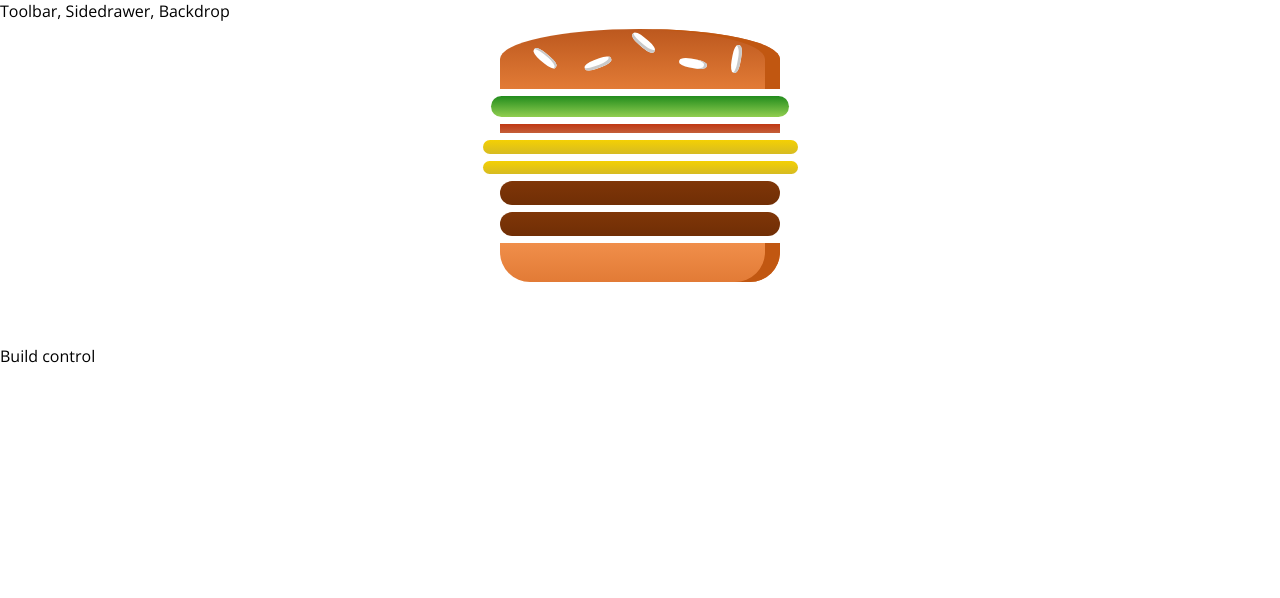
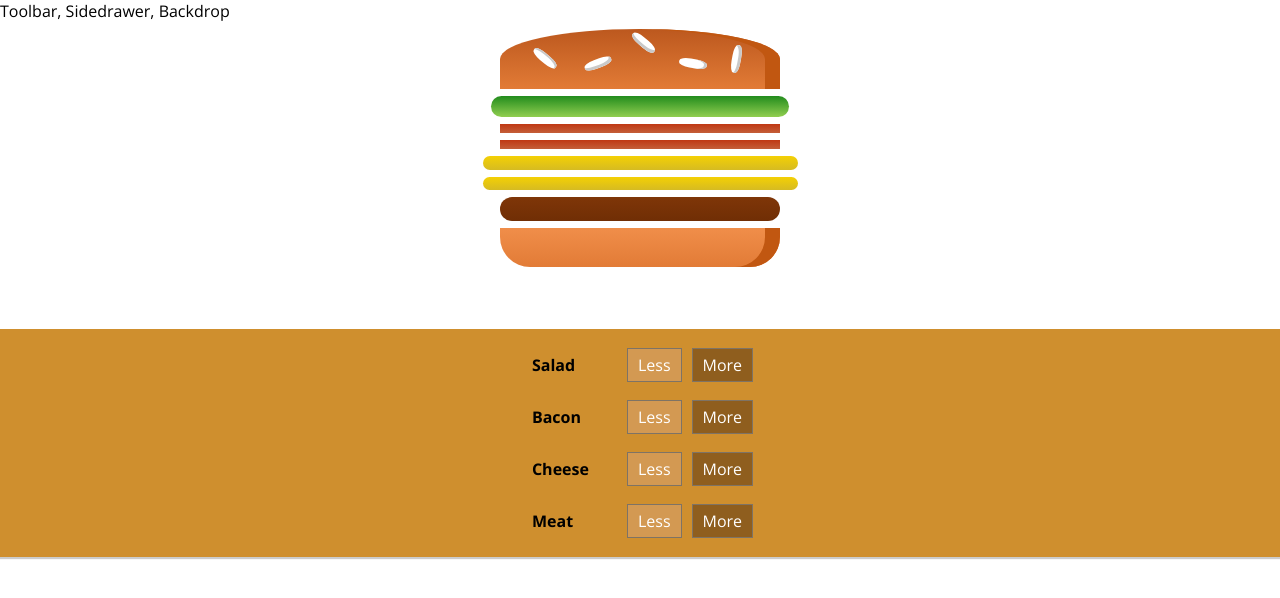
Before and after one commit to amangoyal2611/burger-app, a React (Create React App) app: page / in a window 1280 px wide. Shown: the top 598 px of the page. Built offline with nearby package versions, Linux system fonts and the light colour scheme.

Commit message:
add or remove button added

```diff
--- /dev/null
+++ b/src/components/Burger/BuildControls/BuildControl/BuildControl.js
@@ -0,0 +1,14 @@
+import React from 'react';
+import classes from './BuildControl.module.css'
+
+const buildControl = (props) => {
+    return (
+        <div className={classes.BuildControl}>
+            <div className={classes.Label}>{props.label}</div>
+            <button onClick={props.removed} className={classes.Less}>Less</button>
+            <button onClick={props.added} className={classes.More}>More</button>
+        </div>
+    );
+};
+
+export default buildControl;
--- /dev/null
+++ b/src/components/Burger/BuildControls/BuildControl/BuildControl.module.css
@@ -0,0 +1,56 @@
+.BuildControl{
+    display: flex;
+    justify-content: space-between;
+    align-items: center;
+    margin: 5px 0;
+}
+
+.BuildControl button{
+    display: block;
+    font: inherit;
+    padding: 5px 10px ;
+    margin: 0 5px;
+    width: 1px solid #AA6817;
+    cursor: pointer;
+    outline: none;
+    border: 1px solid  #7E7365 ;
+}
+
+.BuildControl button:disabled {
+    background-color: #AC9980;
+    border: 1px solid #7E7365;
+    color: #ccc;
+    cursor: default;
+}
+
+.BuildControl button:hover:disabled {
+    background-color: #AC9980;
+    color: #ccc;
+    cursor: not-allowed;
+}
+
+.Label {
+    padding: 10px;
+    font-weight: bold;
+    width: 80px;
+}
+
+.BuildControl .Less {
+    background-color: #D39952;
+    color: white;
+}
+
+.BuildControl .More {
+    background-color: #8F5E1E;
+    color: white;
+}
+
+.BuildControl .Less:hover, .BuildControl .Less:active {
+    background-color: #DAA972;
+    color: white;
+}
+
+.BuildControl .More:hover,.BuildControl .More:active {
+    background-color: #99703F;
+    color: white;
+}
--- /dev/null
+++ b/src/components/Burger/BuildControls/BuildControls.js
@@ -0,0 +1,27 @@
+import React from 'react';
+import classes from './BuildControls.module.css'
+import BuildControl from './BuildControl/BuildControl'
+
+const controls = [
+    { label: 'Salad', type: 'salad' },
+    { label: 'Bacon', type: 'bacon' },
+    { label: 'Cheese', type: 'cheese' },
+    { label: 'Meat', type: 'meat' },
+];
+
+const buildControls = (props) => {
+    return (
+        <div className={classes.BuildControls}>
+            {controls.map(ctrl => {
+                return <BuildControl
+                    key={ctrl.type}
+                    label={ctrl.label}
+                    type={ctrl.type}
+                    added={() => props.ingredientAdded(ctrl.type)}
+                    removed={() => props.ingredientRemoved(ctrl.type)}/>
+            })}
+        </div>
+    );
+};
+
+export default buildControls;
--- /dev/null
+++ b/src/components/Burger/BuildControls/BuildControls.module.css
@@ -0,0 +1,10 @@
+.BuildControls{
+    width: 100%;
+    background-color: #cf8f2e;
+    display: flex;
+    flex-flow: column;
+    align-items: center;
+    box-shadow: 0 2px 1px #ccc;
+    margin: auto;
+    padding: 10px 0;
+}
--- a/src/components/Burger/Burger.js
+++ b/src/components/Burger/Burger.js
@@ -1,15 +1,21 @@
-import React from 'react'
-import classes from './Burger.module.css'
+import React from 'react';
+import classes from './Burger.module.css';
 import BurgerIngredient from './BurgerIngredient/BurgerIngredient'
 
 const burger = (props) => {
 
-    const transformedIngredients = Object.keys(props.ingredients)
+    let transformedIngredients = Object.keys(props.ingredients)
         .map(igKey => {
             return [...Array(props.ingredients[igKey])].map((_, i) => {
                 return <BurgerIngredient key={"" + igKey + i} type={igKey} />
-            })
-        })
+            });
+        }).reduce((arr, el) => {
+            return arr.concat(el);
+        }, []);
+
+    if (transformedIngredients.length === 0) {
+        transformedIngredients = <p>Please start adding ingredients</p>
+    }
 
     return (
         <div className={classes.Burger}>
--- a/src/containers/BurgerBuilder/BurgerBuilder.js
+++ b/src/containers/BurgerBuilder/BurgerBuilder.js
@@ -1,23 +1,65 @@
 import React, { Component } from 'react'
 import Aux from '../../hoc/Auxx';
 import Burger from '../../components/Burger/Burger'
+import BuildControls from '../../components/Burger/BuildControls/BuildControls'
+
+const INGREDIENTS_PRICE = {
+    salad: 10,
+    cheese: 20,
+    meat: 30,
+    bacon: 15,
+}
 
 class BurgerBuilder extends Component {
 
     state = {
         ingredients: {
             salad: 1,
-            bacon: 1,
+            bacon: 2,
             cheese: 2,
-            meat: 2
+            meat: 1
+        },
+        totalPrice: 20,
+    }
+
+    addIngredientHandler = (type) => {
+        const oldCount = this.state.ingredients[type];
+        const updatedCount = oldCount + 1;
+        const updatedIngredients = {
+            ...this.state.ingredients
         }
+        updatedIngredients[type] = updatedCount;
+
+        const oldPrice = this.state.totalPrice;
+        const priceAddition = INGREDIENTS_PRICE[type];
+        const newPrice = oldPrice + priceAddition;
+
+        this.setState({ totalPrice: newPrice, ingredients: updatedIngredients })
+    }
+
+    removeIngredientHandler = (type) => {
+        const oldCount = this.state.ingredients[type];
+        const updatedCount = oldCount - 1;
+        const updatedIngredients = {
+            ...this.state.ingredients
+        }
+        updatedIngredients[type] = updatedCount;
+
+        const oldPrice = this.state.totalPrice;
+        const priceAddition = INGREDIENTS_PRICE[type];
+        const newPrice = oldPrice - priceAddition;
+
+        this.setState({ totalPrice: newPrice, ingredients: updatedIngredients })
+
     }
 
     render() {
         return (
             <Aux>
                 <Burger ingredients={this.state.ingredients} />
-                <p>Build control</p>
+                <BuildControls
+                    ingredientAdded={this.addIngredientHandler}
+                    ingredientRemoved={this.removeIngredientHandler} />
             </Aux>
         );
     }
```
